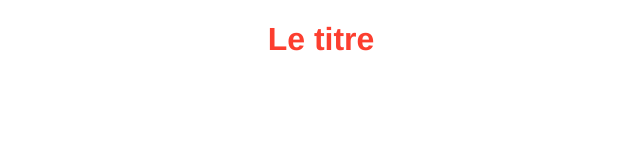
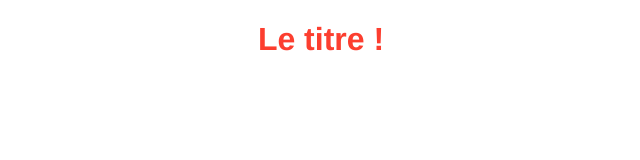
Before and after one commit to snrk/OpenclassroomGitCours, a plain HTML site: page index.html in a window 1280 px wide. Shown: the whole page, without its empty margins (319-959 px from the left). Drawn offline with Linux system fonts and the light colour scheme.

Commit message:
title content modification

```diff
--- a/index.html
+++ b/index.html
@@ -5,6 +5,6 @@
    <link rel="stylesheet" type="text/css" href="styles.css">
 </head>
 <body>
-   <h1>Le titre</h1>
+   <h1>Le titre !</h1>
 </body>
 </html>
```
